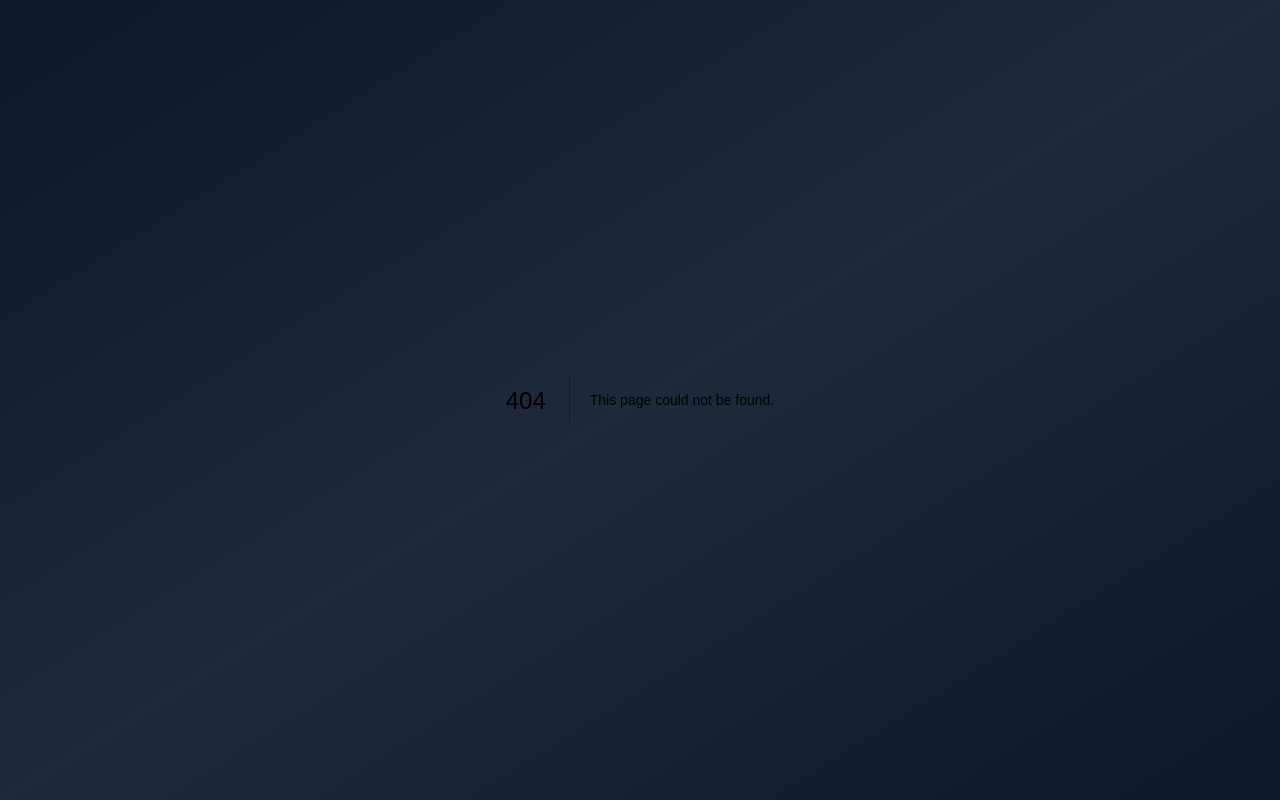
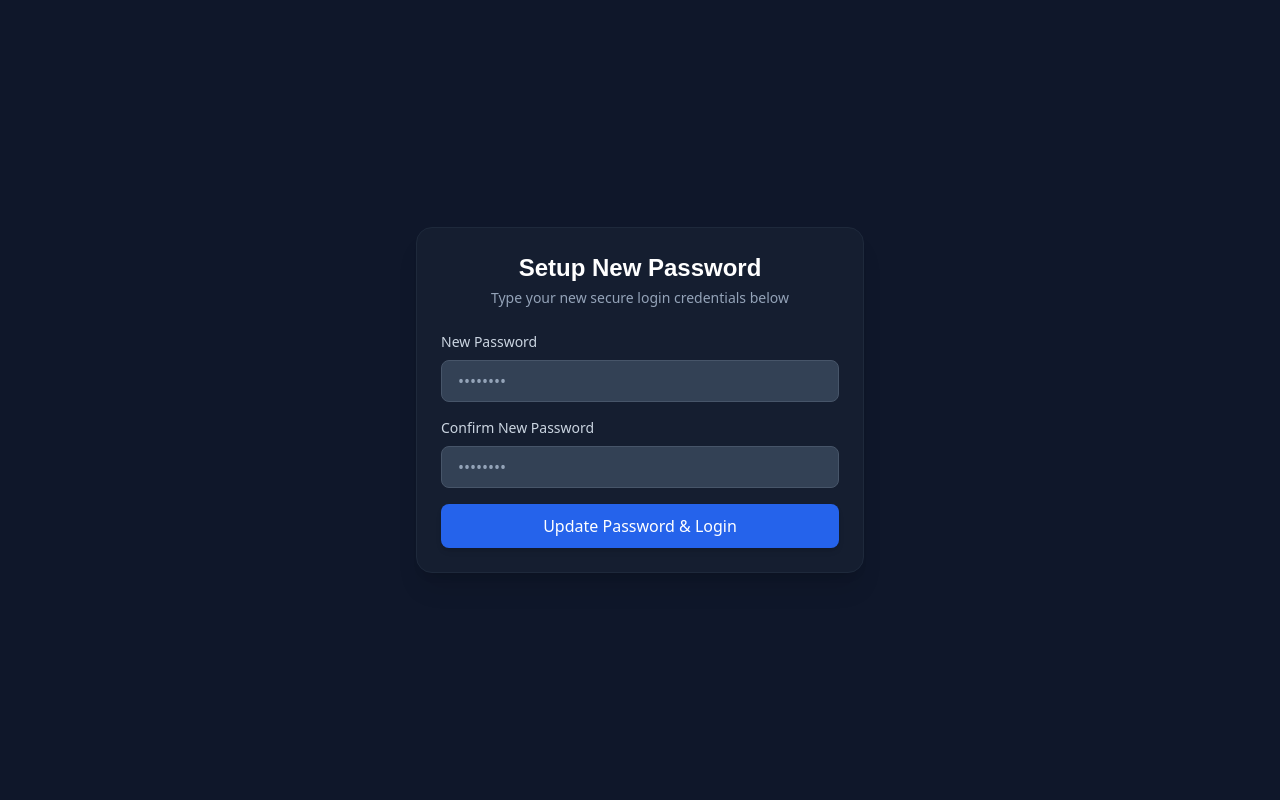
Before and after one commit to Rhythm0607/ps-1-rhythm-bhandari-expense-tracker, a Next.js app: page /auth/reset-password in a window 1280 px wide. Before the commit this address had no page. Built offline with nearby package versions, Linux system fonts and the light colour scheme; no server answers.

Commit message:
forgot password added

```diff
--- a/app/auth/page.tsx
+++ b/app/auth/page.tsx
@@ -3,14 +3,17 @@
 import { useState, useEffect } from "react";
 import { useAuthStore } from "@/lib/store";
 import { useRouter } from "next/navigation";
+import { Eye, EyeOff } from "lucide-react"; // Imported eye icons here
 
 export default function AuthPage() {
   const [email, setEmail] = useState("");
   const [password, setPassword] = useState("");
-  const [isSignup, setIsSignup] = useState(false);
+  const [showPassword, setShowPassword] = useState(false); // 1. Password visibility state
+  const [view, setView] = useState<"signin" | "signup" | "forgot">("signin");
   const [error, setError] = useState("");
+  const [successMessage, setSuccessMessage] = useState("");
   const [loading, setLoading] = useState(false);
-  const { login, signup, loginWithGoogle, user } = useAuthStore(); // Added loginWithGoogle
+  const { login, signup, loginWithGoogle, sendPasswordReset, user } = useAuthStore();
   const router = useRouter();
 
   useEffect(() => {
@@ -22,45 +25,51 @@ export default function AuthPage() {
   const handleSubmit = async (e: React.FormEvent) => {
     e.preventDefault();
     setError("");
+    setSuccessMessage("");
     setLoading(true);
 
     try {
-      if (isSignup) {
+      if (view === "signup") {
         await signup(email, password);
-      } else {
+        router.push("/dashboard");
+      } else if (view === "signin") {
         await login(email, password);
+        router.push("/dashboard");
+      } else if (view === "forgot") {
+        await sendPasswordReset(email);
+        setSuccessMessage("A secure password reset link has been sent to your email inbox.");
       }
-      router.push("/dashboard");
     } catch (err: any) {
-      setError(err.message || "Authentication failed");
+      setError(err.message || "Authentication processing failure");
     } finally {
       setLoading(false);
     }
   };
 
-  const handleGoogleLogin = async () => {
+  // Automatically reset password text visibility whenever changing between signin/signup/forgot views
+  const handleViewChange = (newView: "signin" | "signup" | "forgot") => {
     setError("");
-    try {
-      await loginWithGoogle();
-    } catch (err: any) {
-      setError(err.message || "Google authentication failed");
-    }
+    setSuccessMessage("");
+    setShowPassword(false);
+    setView(newView);
   };
 
   return (
-    <div className="min-h-screen flex items-center justify-center p-4">
+    <div className="min-h-screen flex items-center justify-center p-4 bg-slate-900 text-slate-100">
       <div className="w-full max-w-md">
-        <div className="card space-y-6">
+        <div className="card bg-slate-800/40 p-6 border border-slate-800 rounded-2xl shadow-xl space-y-6">
           <div className="text-center">
             <h1 className="text-3xl font-bold bg-gradient-to-r from-blue-400 to-cyan-400 bg-clip-text text-transparent">
               💰 ExpenseTracker
             </h1>
-            <p className="text-slate-400 mt-2">AI-powered expense management</p>
+            <p className="text-slate-400 mt-2">
+              {view === "forgot" ? "Reset your account password" : "AI-powered expense management"}
+            </p>
           </div>
 
           <form onSubmit={handleSubmit} className="space-y-4">
             <div>
-              <label className="block text-sm font-medium mb-2">Email</label>
+              <label className="block text-sm font-medium mb-2 text-slate-300">Email</label>
               <input
                 type="email"
                 className="input"
@@ -71,51 +80,87 @@ export default function AuthPage() {
               />
             </div>
 
+            {view !== "forgot" && (
               <div>
-              <label className="block text-sm font-medium mb-2">Password</label>
+                <div className="flex justify-between items-center mb-2">
+                  <label className="block text-sm font-medium text-slate-300">Password</label>
+                  <button
+                    type="button"
+                    onClick={() => handleViewChange("forgot")}
+                    className="text-xs text-blue-400 hover:text-blue-300 transition"
+                  >
+                    Forgot Password?
+                  </button>
+                </div>
+
+                {/* 2. Absolute positioning wrapper box */}
+                <div className="relative">
                   <input
-                type="password"
-                className="input"
+                    type={showPassword ? "text" : "password"} // Dynamic input masking type change
+                    className="input pr-10" // Extra right padding to accommodate toggle button positioning
                     placeholder="••••••••"
                     value={password}
                     onChange={(e) => setPassword(e.target.value)}
-                required
+                    required={view !== "forgot"}
                   />
+                  <button
+                    type="button"
+                    onClick={() => setShowPassword(!showPassword)}
+                    className="absolute right-3 top-1/2 -translate-y-1/2 text-slate-400 hover:text-slate-200 transition focus:outline-none"
+                    title={showPassword ? "Hide password" : "Show password"}
+                  >
+                    {showPassword ? <EyeOff size={16} /> : <Eye size={16} />}
+                  </button>
                 </div>
+              </div>
+            )}
 
-            {error && <div className="text-red-400 text-sm bg-red-500/10 p-3 rounded">{error}</div>}
+            {error && <div className="text-red-400 text-sm bg-red-500/10 p-3 rounded-lg border border-red-500/20">{error}</div>}
+            {successMessage && <div className="text-green-400 text-sm bg-green-500/10 p-3 rounded-lg border border-green-500/20">{successMessage}</div>}
 
-            <button type="submit" className="btn-primary w-full" disabled={loading}>
-              {loading ? "Loading..." : isSignup ? "Sign Up" : "Sign In"}
+            <button type="submit" className="btn-primary w-full bg-blue-600 hover:bg-blue-700 py-2.5 rounded-lg font-medium transition" disabled={loading}>
+              {loading ? "Processing..." : view === "signup" ? "Create Account" : view === "signin" ? "Sign In" : "Send Recovery Link"}
             </button>
           </form>
 
-          {/* Divider Line */}
+          {view !== "forgot" && (
+            <>
               <div className="relative my-4">
-            <div className="absolute inset-0 flex items-center"><div className="w-full border-t border-slate-700"></div></div>
-            <div className="relative flex justify-center text-xs uppercase"><span className="bg-slate-800 px-2 text-slate-400">Or continue with</span></div>
+                <div className="absolute inset-0 flex items-center"><div className="w-full border-t border-slate-700/60"></div></div>
+                <div className="relative flex justify-center text-xs uppercase"><span className="bg-slate-800 px-3 text-slate-400">Or continue with</span></div>
               </div>
 
-          {/* Google Button */}
               <button
                 type="button"
-            onClick={handleGoogleLogin}
-            className="w-full flex items-center justify-center gap-2 bg-slate-700 hover:bg-slate-600 border border-slate-600 text-white font-medium py-2 rounded-lg transition active:scale-95 text-sm"
+                onClick={loginWithGoogle}
+                className="w-full flex items-center justify-center gap-2 bg-slate-700 hover:bg-slate-600 border border-slate-600 text-white font-medium py-2 rounded-lg transition text-sm shadow-md"
               >
                 <svg className="w-4 h-4 mr-1" viewBox="0 0 24 24">
                   <path fill="#EA4335" d="M12.24 10.285V14.4h6.887c-.648 2.41-2.519 4.114-5.136 4.114A5.79 5.79 0 0 1 8.2 12.725a5.79 5.79 0 0 1 5.79-5.79c2.519 0 4.545 1.595 5.251 3.796l3.866-3.003C20.892 4.14 16.924 2 13.99 2 7.92 2 3 6.92 3 12.99s4.92 10.99 10.99 10.99c6.335 0 10.745-4.453 10.745-10.915 0-.741-.077-1.428-.222-2.065l-12.263-.715z"/>
                 </svg>
                 Continue with Google
               </button>
+            </>
+          )}
 
-          <div className="text-center">
+          <div className="text-center text-sm">
+            {view === "forgot" ? (
               <button
                 type="button"
-              onClick={() => !loading && setIsSignup(!isSignup)}
-              className="text-blue-400 hover:text-blue-300 text-sm transition"
+                onClick={() => handleViewChange("signin")}
+                className="text-blue-400 hover:text-blue-300 transition"
               >
-              {isSignup ? "Already have an account? Sign In" : "Don't have an account? Sign Up"}
+                ← Back to Sign In
               </button>
+            ) : (
+              <button
+                type="button"
+                onClick={() => handleViewChange(view === "signin" ? "signup" : "signin")}
+                className="text-blue-400 hover:text-blue-300 transition"
+              >
+                {view === "signin" ? "Don't have an account? Sign Up" : "Already have an account? Sign In"}
+              </button>
+            )}
           </div>
         </div>
       </div>
--- /dev/null
+++ b/app/auth/reset-password/page.tsx
@@ -0,0 +1,89 @@
+"use client";
+
+import { useState } from "react";
+import { useAuthStore } from "@/lib/store";
+import { useRouter } from "next/navigation";
+
+export default function ResetPasswordPage() {
+  const [password, setPassword] = useState("");
+  const [confirmPassword, setConfirmPassword] = useState("");
+  const [error, setError] = useState("");
+  const [loading, setLoading] = useState(false);
+  const { updatePassword } = useAuthStore();
+  const router = useRouter();
+
+  const handleSubmit = async (e: React.FormEvent) => {
+    e.preventDefault();
+    setError("");
+
+    if (password !== confirmPassword) {
+      setError("Passwords do not match.");
+      return;
+    }
+
+    if (password.length < 6) {
+      setError("Password must be at least 6 characters long.");
+      return;
+    }
+
+    setLoading(true);
+    try {
+      await updatePassword(password);
+      // Success! Send them directly to their fresh dashboard panel
+      router.push("/dashboard");
+    } catch (err: any) {
+      setError(err.message || "Failed to update password. Link may be expired.");
+    } finally {
+      setLoading(false);
+    }
+  };
+
+  return (
+    <div className="min-h-screen flex items-center justify-center p-4 bg-slate-900 text-slate-100">
+      <div className="w-full max-w-md">
+        <div className="card bg-slate-800/40 p-6 border border-slate-800 rounded-2xl shadow-xl space-y-6">
+          <div className="text-center">
+            <h1 className="text-2xl font-bold text-white">Setup New Password</h1>
+            <p className="text-slate-400 text-sm mt-1">Type your new secure login credentials below</p>
+          </div>
+
+          <form onSubmit={handleSubmit} className="space-y-4">
+            <div>
+              <label className="block text-sm font-medium mb-2 text-slate-300">New Password</label>
+              <input
+                type="password"
+                className="input"
+                placeholder="••••••••"
+                value={password}
+                onChange={(e) => setPassword(e.target.value)}
+                required
+              />
+            </div>
+
+            <div>
+              <label className="block text-sm font-medium mb-2 text-slate-300">Confirm New Password</label>
+              <input
+                type="password"
+                className="input"
+                placeholder="••••••••"
+                value={confirmPassword}
+                onChange={(e) => setConfirmPassword(e.target.value)}
+                required
+              />
+            </div>
+
+            {error && <div className="text-red-400 text-sm bg-red-500/10 p-3 rounded-lg border border-red-500/20">{error}</div>}
+
+            <button
+              type="submit"
+              className="btn-primary w-full bg-blue-600 hover:bg-blue-700 py-2.5 rounded-lg font-medium transition shadow-md"
+              disabled={loading}
+            >
+              {loading ? "Updating Password..." : "Update Password & Login"}
+            </button>
+          </form>
+        </div>
+      </div>
+    </div>
+  );
+}
--- a/lib/store.ts
+++ b/lib/store.ts
@@ -25,6 +25,8 @@ interface AuthStore {
   login: (email: string, password: string) => Promise<void>;
   signup: (email: string, password: string) => Promise<void>;
   loginWithGoogle: () => Promise<void>;
+  sendPasswordReset: (email: string) => Promise<void>; // <-- ADD THIS
+  updatePassword: (password: string) => Promise<void>; // <-- ADD THIS
   logout: () => Promise<void>;
   checkAuth: () => Promise<void>;
 }
@@ -80,6 +82,18 @@ export const useAuthStore = create<AuthStore>((set) => ({
         redirectTo: typeof window !== "undefined" ? `${window.location.origin}/dashboard` : undefined,
       },
     });
+    if (error) throw error;
+  },
+  sendPasswordReset: async (email: string) => {
+    const { error } = await supabase.auth.resetPasswordForEmail(email, {
+      // Directs the user to your new reset page when they click the email link
+      redirectTo: typeof window !== "undefined" ? `${window.location.origin}/auth/reset-password` : undefined,
+    });
+    if (error) throw error;
+  },
+
+  updatePassword: async (password: string) => {
+    const { error } = await supabase.auth.updateUser({ password });
     if (error) throw error;
   },
 
```
Lines whose indentation alone changed are shown as unchanged.
